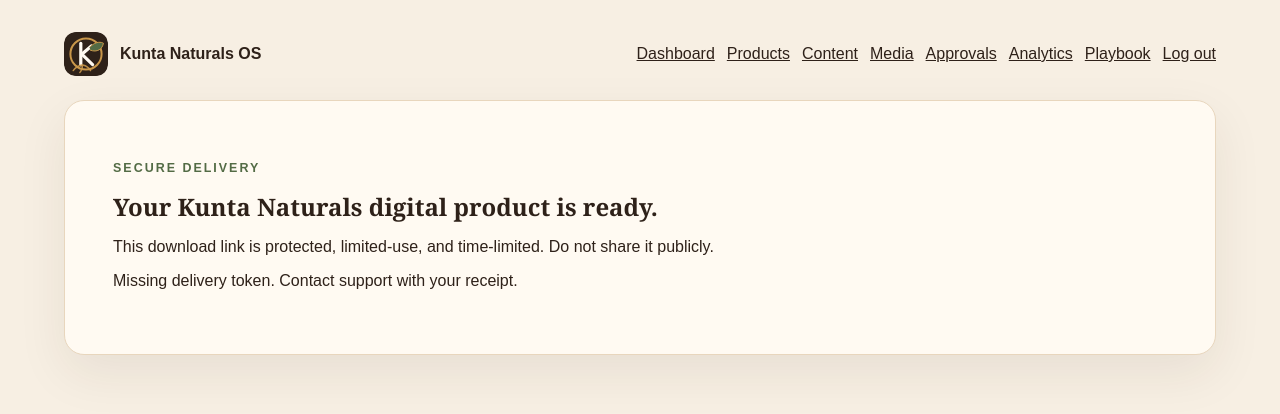
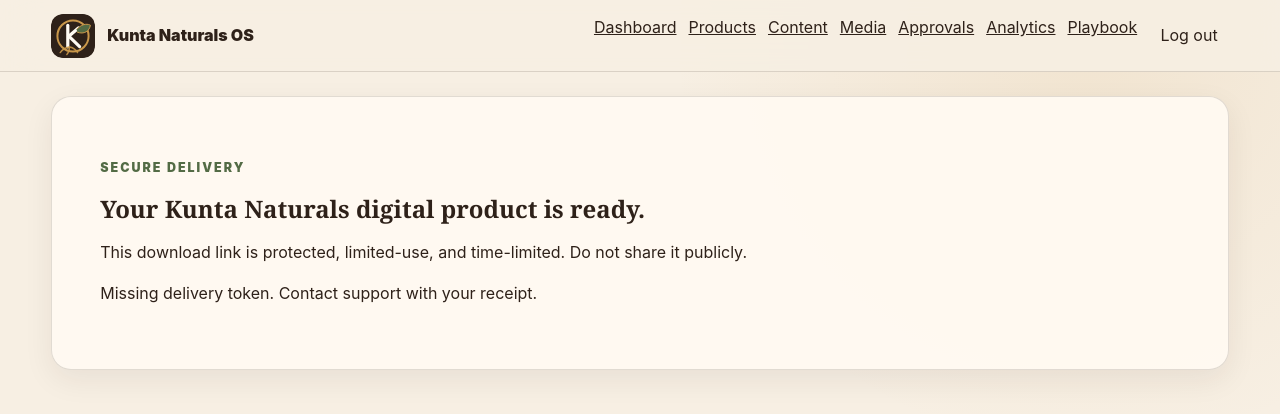
Before and after one commit to trustybooker/Kunta-Naturals, a Next.js app in the folder kunta-os-v2/: page /delivery/access in a window 1280 px wide. Shown: the top 414 px of the page. Built offline with nearby package versions, Linux system fonts and the light colour scheme.

Commit message:
Refine kunta-os-v2/src/app/globals.css visual system

```diff
--- a/kunta-os-v2/src/app/globals.css
+++ b/kunta-os-v2/src/app/globals.css
@@ -6,27 +6,40 @@
   --green: #536b45;
   --gold: #c9974a;
   --white: #fffaf2;
+  --ink-soft: #65584f;
+  --line: rgba(46, 33, 25, 0.14);
+  --focus: #8f5d28;
+  --shadow-sm: 0 10px 30px rgba(46, 33, 25, 0.07);
 }
 
 * { box-sizing: border-box; }
-body { margin: 0; background: var(--cream); color: var(--brown); font-family: Arial, sans-serif; }
+html { scroll-behavior: smooth; }
+body { margin: 0; min-height: 100vh; background: radial-gradient(circle at 85% 5%, rgba(201,151,74,.12), transparent 26rem), var(--cream); color: var(--brown); font-family: Inter, ui-sans-serif, -apple-system, BlinkMacSystemFont, "Segoe UI", sans-serif; line-height: 1.55; }
 a { color: inherit; }
 h1, h2, h3 { font-family: Georgia, 'Times New Roman', serif; line-height: 0.96; }
-button, .button { border: 0; border-radius: 999px; padding: 0.85rem 1.1rem; background: var(--brown); color: var(--white); font-weight: 900; text-decoration: none; cursor: pointer; }
+button, .button { display: inline-flex; min-height: 46px; align-items: center; justify-content: center; border: 0; border-radius: 999px; padding: 0.85rem 1.1rem; background: var(--brown); color: var(--white); font-weight: 850; text-decoration: none; cursor: pointer; transition: transform 160ms ease, box-shadow 160ms ease, background 160ms ease; }
+button:hover, .button:hover { transform: translateY(-1px); box-shadow: var(--shadow-sm); }
 button:disabled { opacity: 0.6; cursor: wait; }
-.link-button { background: transparent; color: inherit; padding: 0; border-radius: 0; font: inherit; text-decoration: underline; }
-.shell { padding: 2rem 5vw 4rem; }
-.header { display: flex; justify-content: space-between; gap: 1rem; align-items: center; margin-bottom: 1.5rem; }
+.link-button { min-height: 40px; background: transparent; color: inherit; padding: 0.5rem 0.7rem; border-radius: 999px; font: inherit; text-decoration: none; }
+.shell { width: min(1600px, 100%); margin: 0 auto; padding: 1.25rem clamp(1rem, 4vw, 4rem) 4rem; }
+.header { position: sticky; top: 0; z-index: 30; display: flex; justify-content: space-between; gap: 1.25rem; align-items: center; margin: -1.25rem calc(clamp(1rem, 4vw, 4rem) * -1) 1.5rem; padding: 0.85rem clamp(1rem, 4vw, 4rem); border-bottom: 1px solid var(--line); background: rgba(247,239,227,.9); backdrop-filter: blur(18px); }
 .logo { display: inline-flex; align-items: center; gap: 0.75rem; font-weight: 900; text-decoration: none; }
 .logo img { width: 44px; height: 44px; border-radius: 12px; }
-.card { background: var(--white); border: 1px solid var(--sand); border-radius: 1.25rem; padding: 1.25rem; box-shadow: 0 18px 50px rgba(46, 33, 25, 0.08); }
+.admin-nav { display: flex; align-items: center; gap: .25rem; flex-wrap: wrap; }
+.admin-nav a, .admin-nav .link-button { padding: .55rem .72rem; border-radius: 999px; font-size: .9rem; font-weight: 800; text-decoration: none; white-space: nowrap; }
+.admin-nav a:hover, .admin-nav a[aria-current="page"] { background: var(--brown); color: var(--white); }
+.admin-nav form { margin: 0; }
+.card { background: rgba(255,250,242,.94); border: 1px solid var(--line); border-radius: 1.25rem; padding: clamp(1rem, 2vw, 1.4rem); box-shadow: var(--shadow-sm); }
 .grid { display: grid; gap: 1rem; }
 .dashboard-grid { grid-template-columns: repeat(4, minmax(0, 1fr)); }
 .two-grid { grid-template-columns: minmax(0, 1fr) minmax(0, 1fr); }
 .badge { display: inline-flex; border-radius: 999px; padding: 0.35rem 0.6rem; background: var(--brown); color: var(--white); font-size: 0.75rem; font-weight: 900; }
 .eyebrow { color: var(--green); font-weight: 900; letter-spacing: 0.16em; text-transform: uppercase; font-size: 0.78rem; }
 .stat { font-family: Georgia, 'Times New Roman', serif; font-size: 2.75rem; font-weight: 900; display: block; }
-.input, textarea, select { width: 100%; border: 1px solid var(--sand); border-radius: 0.75rem; padding: 0.8rem; font: inherit; }
+.input, textarea, select { width: 100%; min-height: 46px; border: 1px solid var(--sand); border-radius: 0.75rem; padding: 0.8rem; font: inherit; background: var(--white); color: var(--brown); }
+.input:focus, textarea:focus, select:focus { border-color: var(--green); box-shadow: 0 0 0 4px rgba(83,107,69,.12); outline: none; }
+:focus-visible { outline: 3px solid var(--focus); outline-offset: 3px; }
+::selection { background: var(--gold); color: var(--brown); }
 label { display: grid; gap: 0.4rem; font-weight: 800; }
 .form-grid { display: grid; gap: 0.8rem; }
 .workflow { grid-template-columns: repeat(4, minmax(0, 1fr)); }
@@ -44,6 +57,8 @@
 .table-wrap { overflow-x: auto; }
 table { width: 100%; border-collapse: collapse; }
 th, td { padding: 0.75rem; border-bottom: 1px solid var(--sand); text-align: left; }
+th { color: var(--ink-soft); font-size: .78rem; letter-spacing: .08em; text-transform: uppercase; }
+tbody tr:hover { background: rgba(232,214,189,.22); }
 .media-grid { display: grid; grid-template-columns: repeat(auto-fill, minmax(210px, 1fr)); gap: 1rem; margin-top: 1rem; }
 .media-grid article { display: grid; gap: 0.75rem; overflow: hidden; }
 .media-grid img { width: 100%; aspect-ratio: 4 / 3; object-fit: contain; background: var(--cream); border-radius: 0.75rem; }
@@ -70,7 +85,9 @@
 .quality-grid > div { background: var(--cream); border: 1px solid var(--sand); border-radius: 1rem; padding: 1rem; }
 .quality-grid strong { font-family: Georgia, 'Times New Roman', serif; font-size: 1.25rem; }
 .quality-grid p { margin-bottom: 0; }
-@media (max-width: 1000px) { .dashboard-grid, .two-grid, .workflow { grid-template-columns: 1fr; } .header { align-items: flex-start; flex-direction: column; } }
+@media (max-width: 1120px) { .header { align-items: flex-start; flex-direction: column; } .admin-nav { width: 100%; flex-wrap: nowrap; overflow-x: auto; padding-bottom: .35rem; scrollbar-width: thin; } }
+@media (max-width: 1000px) { .dashboard-grid, .two-grid, .workflow { grid-template-columns: 1fr; } }
 @media (max-width: 1100px) { .readiness-grid, .quality-grid { grid-template-columns: repeat(2, minmax(0, 1fr)); } }
 @media (max-width: 1000px) { .admin-layout { grid-template-columns: 1fr; } .sticky-editor { position: static; max-height: none; } }
 @media (max-width: 700px) { .playbook-hero, .readiness-grid, .quality-grid { grid-template-columns: 1fr; } .two-field { grid-template-columns: 1fr; } .shell { padding-inline: 1rem; } }
+@media (prefers-reduced-motion: reduce) { html { scroll-behavior: auto; } *, *::before, *::after { transition: none !important; scroll-behavior: auto !important; } }
```
